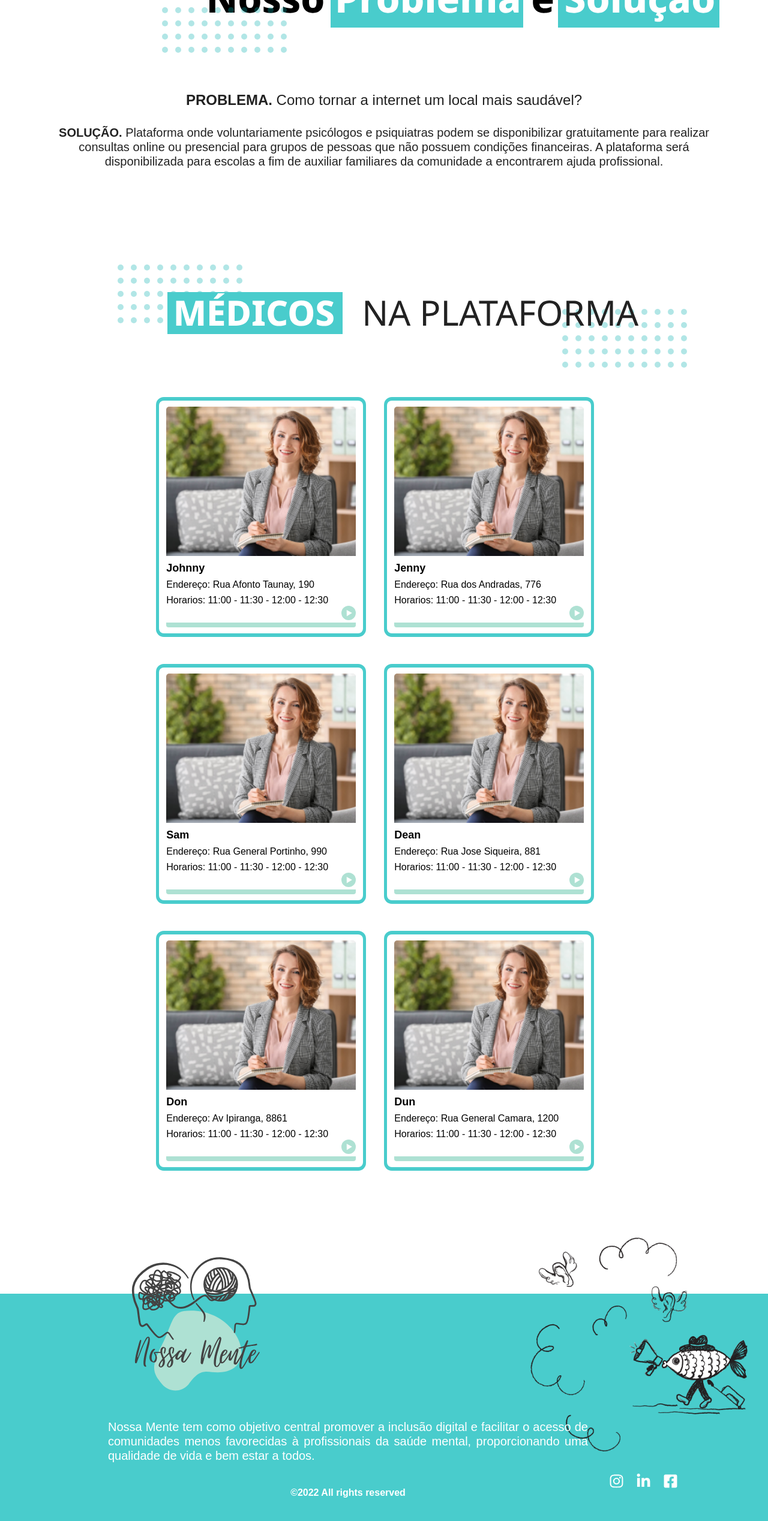
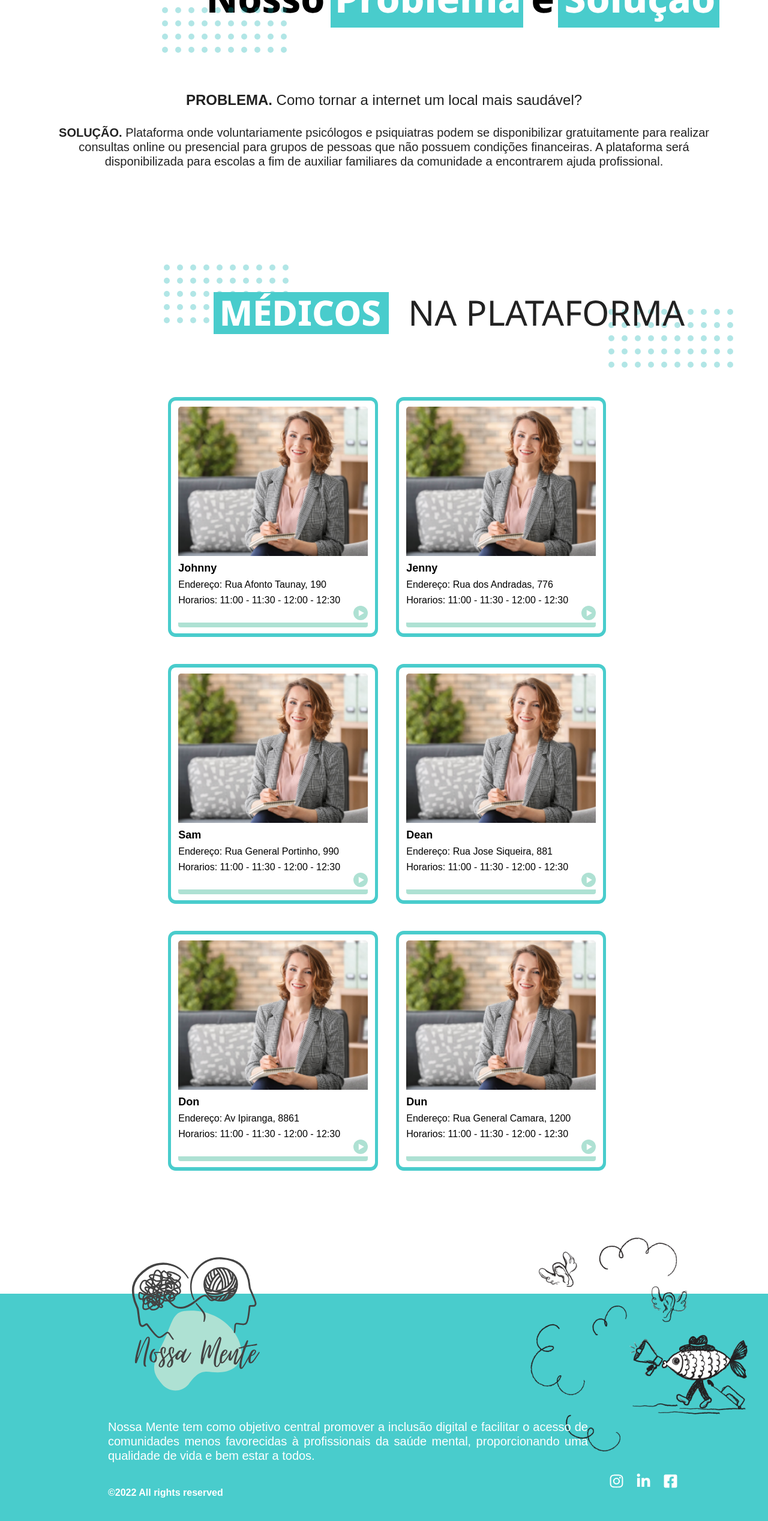
Before and after one commit to Hackatona-AGES-2022/OsFieisDoMaza, a React (Create React App) app in the folder app/: page / in a window 1280 px wide. Shown: the part 831-3367 px from the top of the page at 60% size. Built offline with nearby package versions, Linux system fonts and the light colour scheme.

Commit message:
Fix margin

```diff
--- a/app/src/styles/styles.ts
+++ b/app/src/styles/styles.ts
@@ -181,9 +181,8 @@ export const FirstTitle = styled.div`
 `;
 
 export const FirstTitleMedicos = styled.div`
-    margin-left: 175px;
+    margin-left: 140px;
     margin-bottom: 45px;
-    margin-left: 100px;
     margin-bottom: 45px;
     @media (max-width: ${pixelToRem(1200)}) {
         display: none;
@@ -288,8 +287,7 @@ export const TextRights = styled.p`
     color: white;
     font-weight: bold;
     padding-top: ${pixelToRem(26)};
-    text-align: center;
-
+    text-align: flex-start;
     & span {
         font-weight: bold;
     }
@@ -332,6 +330,7 @@ export const ContainerPsycolo = styled.div<GalleryFlexContainerProps>`
     justify-content: ${(props) => props.justifyContent};
     width: ${(props) => props.width};
     margin-bottom: ${pixelToRem(160)};
+    margin-left: 40px;
     gap: ${pixelToRem(200)};
 `;
 
```
